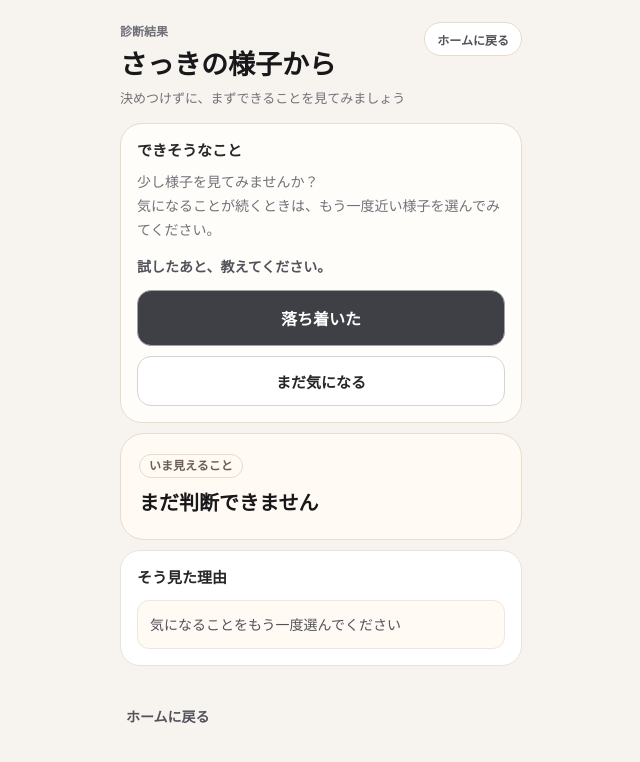
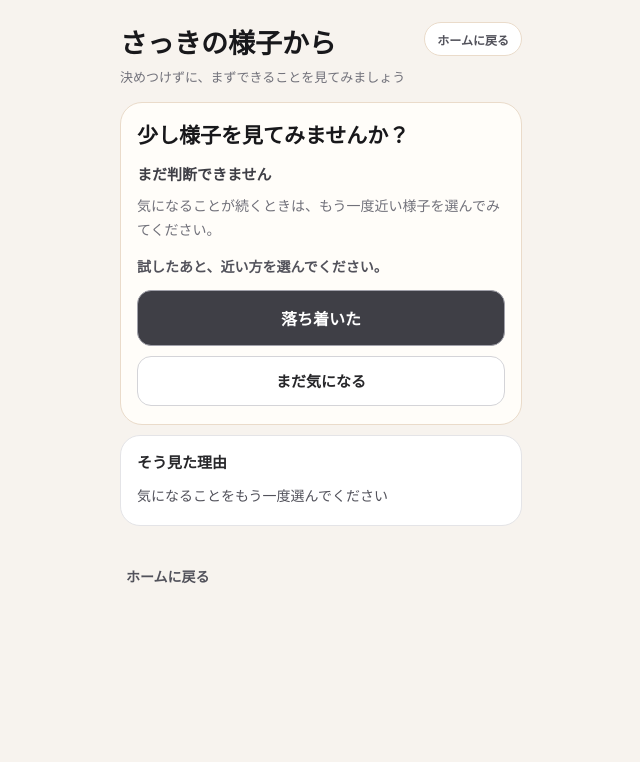
Before and after one commit to soso-so-27/nyaruhodo-web-pwa-mvp, a Next.js app: page /diagnose in a window 1280 px wide. Shown: the top 762 px of the page, without its empty margins (319-959 px from the left). Built offline with nearby package versions, Linux system fonts and the light colour scheme; no server answers.

Commit message:
style: simplify diagnosis proposal layout

```diff
--- a/src/components/diagnose/DiagnosisResult.tsx
+++ b/src/components/diagnose/DiagnosisResult.tsx
@@ -91,9 +91,14 @@ export function DiagnosisResult({
   const displayHypothesisText = catName
     ? `${catName}\u3001${mainHypothesisText}`
     : mainHypothesisText;
+  const proposalContent = getProposalContent(
+    currentCategory,
+    displayHypothesisText,
+  );
   const secondaryHypothesisText = nextCategory
     ? getSecondaryHypothesisMessage(nextCategory)
     : "";
+  const reasonText = formatReasonText(reasons);
 
   useEffect(() => {
     setCatName(readCatName(localCatId));
@@ -159,7 +164,6 @@ export function DiagnosisResult({
       <div style={styles.container}>
         <header style={styles.header}>
           <div>
-            <p style={styles.headerEyebrow}>{"\u8a3a\u65ad\u7d50\u679c"}</p>
             <h1 style={styles.title}>{"\u3055\u3063\u304d\u306e\u69d8\u5b50\u304b\u3089"}</h1>
             <p style={styles.lead}>{"\u6c7a\u3081\u3064\u3051\u305a\u306b\u3001\u307e\u305a\u3067\u304d\u308b\u3053\u3068\u3092\u898b\u3066\u307f\u307e\u3057\u3087\u3046"}</p>
           </div>
@@ -173,11 +177,10 @@ export function DiagnosisResult({
         </header>
 
         <section style={styles.actionCard}>
-          <p style={styles.cardTitle}>{"\u3067\u304d\u305d\u3046\u306a\u3053\u3068"}</p>
-          <p style={styles.actionIntro}>
-            {getActionIntro(currentCategory)}
-          </p>
-          <p style={styles.resultPrompt}>試したあと、教えてください。</p>
+          <p style={styles.proposalTitle}>{proposalContent.title}</p>
+          <p style={styles.proposalHypothesis}>{proposalContent.hypothesis}</p>
+          <p style={styles.actionIntro}>{proposalContent.body}</p>
+          <p style={styles.resultPrompt}>試したあと、近い方を選んでください。</p>
           <div style={styles.feedbackGroup}>
             <button
               type="button"
@@ -205,20 +208,9 @@ export function DiagnosisResult({
           </div>
         </section>
 
-        <section style={styles.hypothesisCard}>
-          <p style={styles.cardLabel}>{"\u3044\u307e\u898b\u3048\u308b\u3053\u3068"}</p>
-          <p style={styles.hypothesisText}>{displayHypothesisText}</p>
-        </section>
-
         <section style={styles.reasonCard}>
           <p style={styles.cardTitle}>{"\u305d\u3046\u898b\u305f\u7406\u7531"}</p>
-          <ul style={styles.reasonList}>
-            {reasons.map((reason) => (
-              <li key={reason} style={styles.reasonItem}>
-                {reason}
-              </li>
-            ))}
-          </ul>
+          <p style={styles.reasonText}>{reasonText}</p>
         </section>
 
         {secondaryHypothesisText ? (
@@ -249,22 +241,53 @@ export function DiagnosisResult({
 }
 
 function getActionIntro(category: CauseCategory | undefined) {
-  const actionIntros: Record<CauseCategory, string> = {
+  const actionIntros: Record<CauseCategory, { title: string; body: string }> = {
     food:
-      "ごはんやお水を確認してみませんか？\n確認したあと、少し様子を見てみましょう。",
+      {
+        title: "ごはんやお水を確認してみませんか？",
+        body: "確認したあと、少し様子を見てみましょう。",
+      },
     play:
-      "3分だけ遊んでみませんか？\n少し遊んだあと、様子を見てみましょう。",
+      {
+        title: "3分だけ遊んでみませんか？",
+        body: "少し遊んだあと、様子を見てみましょう。",
+      },
     social:
-      "声をかけたり、近くにいてあげませんか？\n少し関わったあと、様子を見てみましょう。",
+      {
+        title: "声をかけたり、近くにいてあげませんか？",
+        body: "少し関わったあと、様子を見てみましょう。",
+      },
     stress:
-      "静かな場所をつくってみませんか？\n少し落ち着ける時間をつくって、様子を見てみましょう。",
+      {
+        title: "静かな場所をつくってみませんか？",
+        body: "少し落ち着ける時間をつくって、様子を見てみましょう。",
+      },
     health:
-      "いつもの様子と比べて、少し見てあげませんか？\n気になる様子が続くときは、早めに相談してください。",
+      {
+        title: "いつもの様子と比べて、少し見てあげませんか？",
+        body: "気になる様子が続くときは、早めに相談してください。",
+      },
   };
 
-  return category
-    ? actionIntros[category]
-    : "少し様子を見てみませんか？\n気になることが続くときは、もう一度近い様子を選んでみてください。";
+  return (
+    category ? actionIntros[category] : undefined
+  ) ?? {
+    title: "少し様子を見てみませんか？",
+    body: "気になることが続くときは、もう一度近い様子を選んでみてください。",
+  };
+}
+
+function getProposalContent(
+  category: CauseCategory | undefined,
+  hypothesis: string,
+) {
+  const action = getActionIntro(category);
+
+  return {
+    title: action.title,
+    hypothesis,
+    body: action.body,
+  };
 }
 
 function getOutcomeLabels(
@@ -273,7 +296,7 @@ function getOutcomeLabels(
 ) {
   if (input === "meowing") {
     return {
-      resolved: "鳴きやんだ",
+      resolved: "落ち着いた",
       unresolved: "まだ鳴いてる",
     };
   }
@@ -283,6 +306,13 @@ function getOutcomeLabels(
 
 function clearLatestHypothesis() {
   window.localStorage.removeItem("latest_hypothesis");
+}
+
+function formatReasonText(reasons: string[]) {
+  return reasons
+    .map((reason) => reason.trim().replace(/[。.]$/, ""))
+    .filter(Boolean)
+    .join("。");
 }
 
 function savePostDiagnosisFeedback({
@@ -449,7 +479,7 @@ const styles = {
     border: "1px solid #eadbca",
     borderRadius: "22px",
     background: "#fffdf9",
-    padding: "16px",
+    padding: "18px 16px",
   },
   cardTitle: {
     margin: "0 0 10px",
@@ -474,6 +504,12 @@ const styles = {
     fontSize: "14px",
     lineHeight: 1.7,
   },
+  reasonText: {
+    margin: 0,
+    color: "#52525b",
+    fontSize: "14px",
+    lineHeight: 1.75,
+  },
   feedbackGroup: {
     display: "grid",
     gridTemplateColumns: "1fr",
@@ -481,11 +517,26 @@ const styles = {
     marginTop: "0",
   },
   actionIntro: {
-    margin: "-2px 0 14px",
+    margin: "0 0 14px",
     color: "#71717a",
     fontSize: "14px",
     lineHeight: 1.7,
     whiteSpace: "pre-line",
+  },
+  proposalTitle: {
+    margin: "0 0 12px",
+    color: "#18181b",
+    fontSize: "21px",
+    fontWeight: 750,
+    lineHeight: 1.45,
+    letterSpacing: 0,
+  },
+  proposalHypothesis: {
+    margin: "0 0 6px",
+    color: "#3f3f46",
+    fontSize: "15px",
+    fontWeight: 600,
+    lineHeight: 1.65,
   },
   resultPrompt: {
     margin: "0 0 12px",
```
Also changed, not shown: 1 other file (tests, documents, lock files or other folders).
